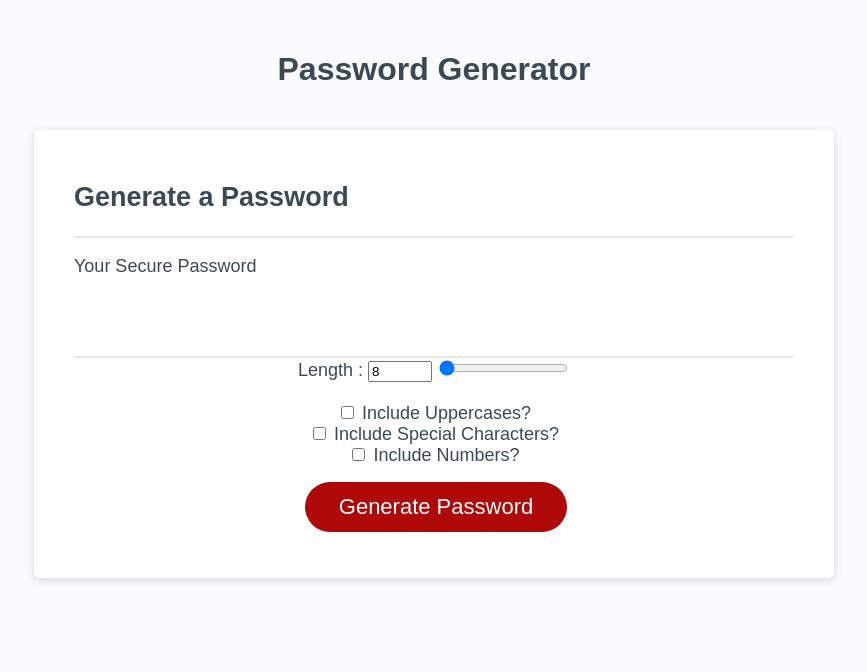
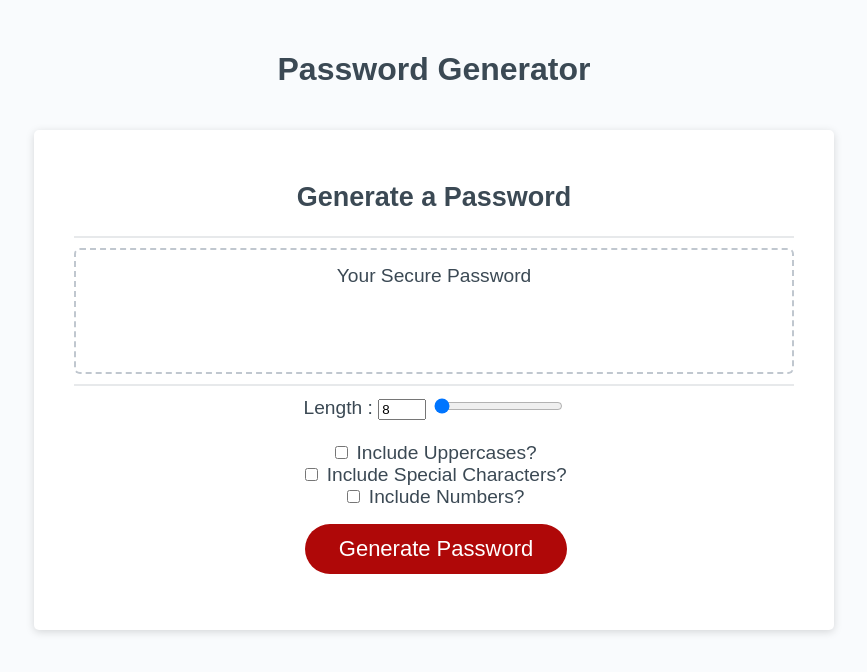
Before and after one commit to DeerRan/PasswordHomeWork, a plain HTML site: page index.html in a window 1280 px wide. Shown: the whole page, without its empty margins (206-1073 px from the left). Drawn offline with Linux system fonts and the light colour scheme; a script that the page names is missing.

Commit message:
Made minor adjustments to style my additions to the HTML

```diff
--- a/style.css
+++ b/style.css
@@ -10,6 +10,10 @@ body,
   height: 100%;
   margin: 0;
   padding: 0;
+}
+
+h2 {
+  text-align:center;
 }
 
 body {
@@ -97,7 +101,18 @@ button[disabled] {
   float: right;
 }
 
-#password {
+#criteria {
+  padding: 0;
+  margin: 10px;
+  color: hsl(206, 17%, 28%);
+  font-size: 1.2rem;
+}
+
+.number-input {
+  width: 3rem;
+}
+
+#passwordDisplay {
   -webkit-appearance: none;
   -moz-appearance: none;
   appearance: none;
@@ -116,6 +131,7 @@ button[disabled] {
   border-radius: 6px;
   resize: none;
   overflow: hidden;
+  word-wrap: break-word;
 }
 
 @media (max-width: 690px) {
@@ -125,7 +141,7 @@ button[disabled] {
     padding: 10px 15px;
   }
 
-  #password {
+  #password, #criteria {
     font-size: 1rem;
   }
 }
```
